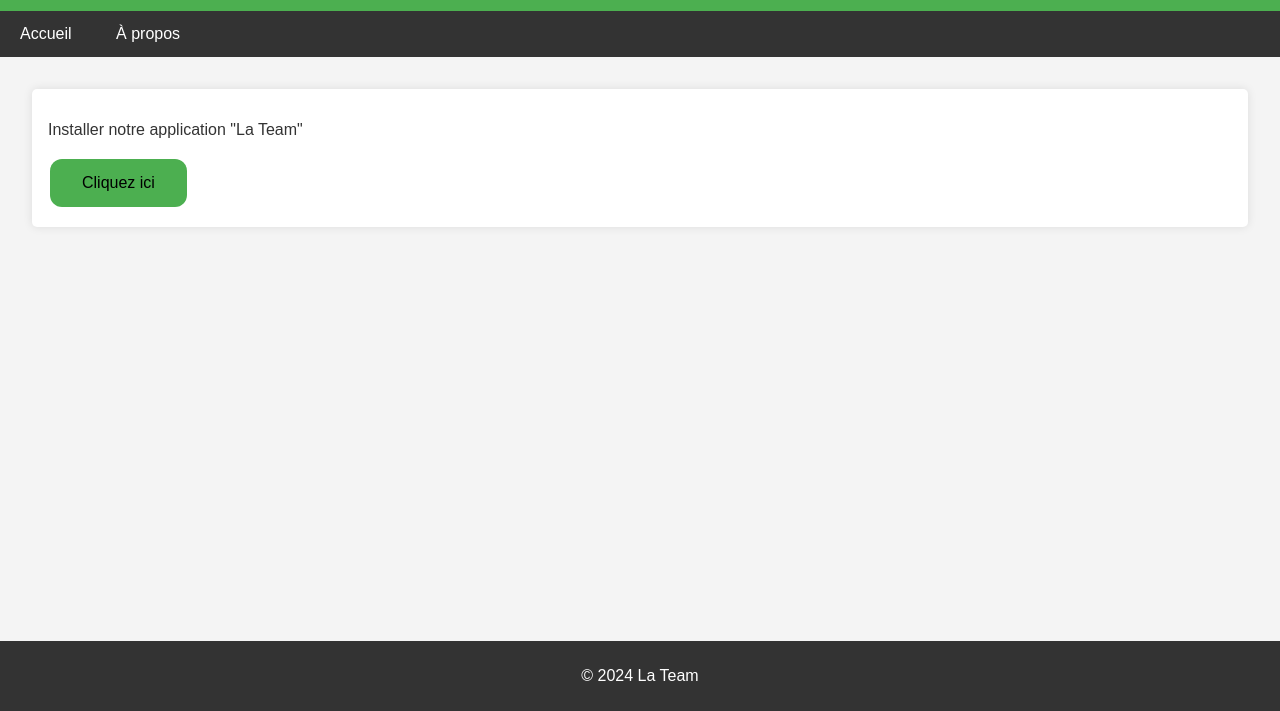
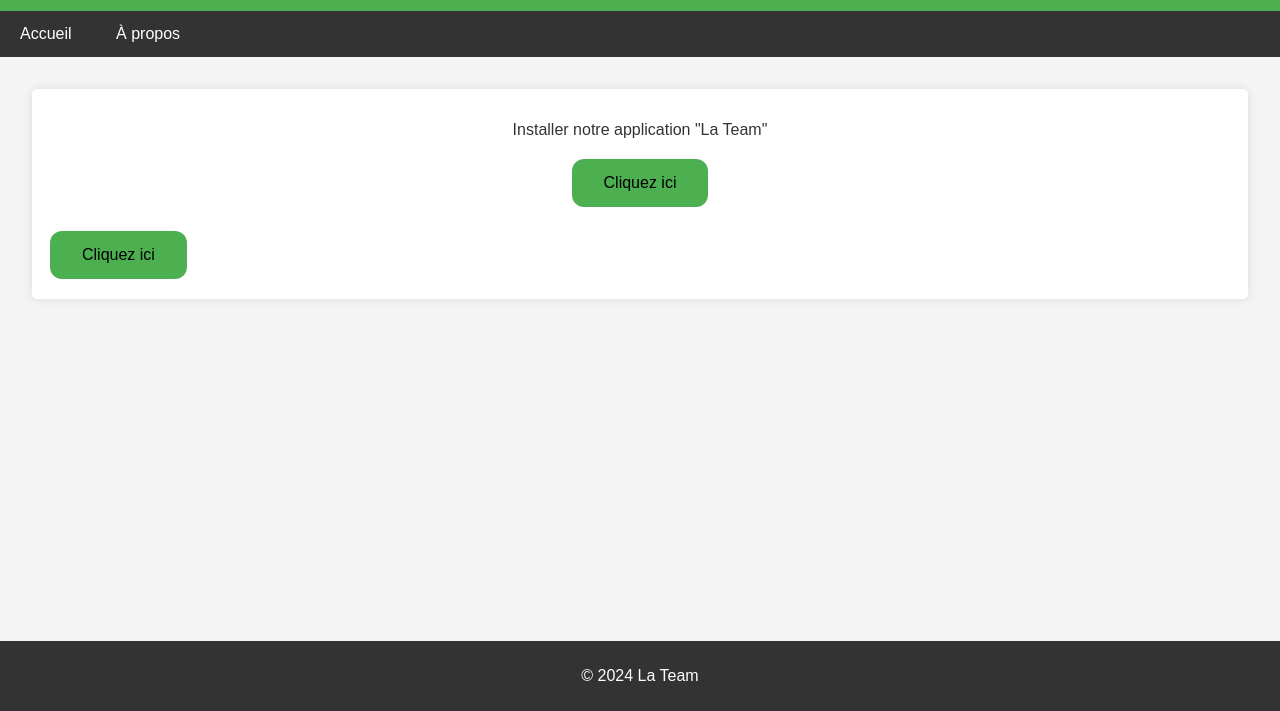
Before and after one commit to NeuraX-Bot/La-Team, a plain HTML site: page app.html in a window 1280 px wide. Shown: the part 89-800 px from the top of the page. Drawn offline with Linux system fonts and the light colour scheme.

Commit message:
Update app.html

```diff
--- a/app.html
+++ b/app.html
@@ -18,9 +18,8 @@
     </nav>
     <div class="container">
         <section id="Home" class="section">
-            <p class="center-text">
-                <p>Installer notre application "La Team"</p>
-            </p>
+            <p class="center-text">Installer notre application "La Team"</p>
+            <p class="center-text"> <button class="styled-button" onclick="location.href='https://matheos-google-sheet-75gg.glide.page';">Cliquez ici</button></p>
             <button class="styled-button" onclick="location.href='https://matheos-google-sheet-75gg.glide.page';">Cliquez ici</button>
         </section>
     </div>
```
